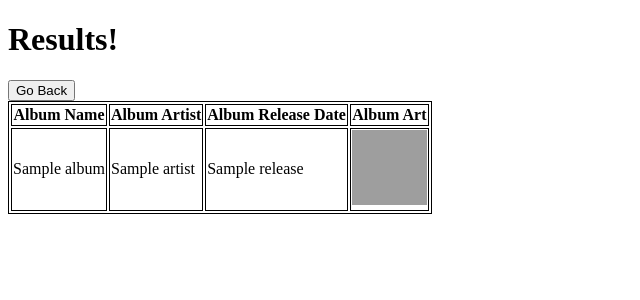
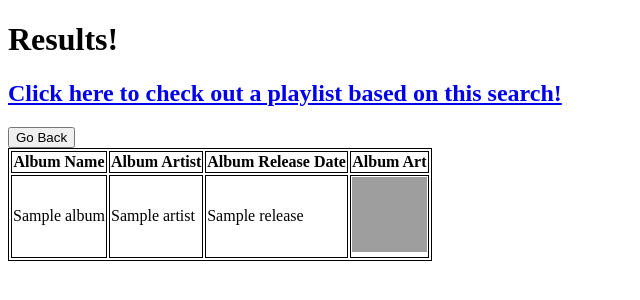
Before and after one commit to prd5249/finalproject, a Django app: template templates/results.html in a window 1280 px wide. Shown: the top 300 px of the page, without its empty margins (0-640 px from the left). Run offline with Django 5.2, Linux system fonts and the light colour scheme; the template is opened without the code that fills it: most values are stand-ins (such as "Sample title", 1, 10 or a date in 2020); grey boxes are pictures that could not be loaded.

Commit message:
Add Playlist logic

```diff
--- a/spotifyProj/views.py
+++ b/spotifyProj/views.py
@@ -22,6 +22,8 @@ def results(request):
     # We've built the search command to use, and now we check with Spotify
     # I'm trying to limit the results so there is less to parse
     topresults = spotify.search(search_query, limit=10, offset=0, type='album', market=None)
+    playlistResults = spotify.search(search_query, limit=10, offset=0, type='playlist', market=None)
+    playlistLink = playlistResults['playlists']['items'][0]['external_urls']['spotify']
     # The JSON object returns a lot of information, but I'm only looking for the top 10 album results
     shortresults = topresults['albums']['items']
     # If there are NO RESULTS, I need to show an error page, so I redirect the user to a specific view for that
@@ -50,6 +52,6 @@ def results(request):
 
     # After everything for this result is identified, create a zip object for easily navigating on the html page
     searchResults = zip(albumNameList, artistNameList, releaseDateList, albumArt)
-    context = { 'results' : searchResults }
+    context = { 'results' : searchResults, 'playlistLink' : playlistLink }
     # Create the webpage, passing in the results we've accumulated
     return render(request, "results.html", context)
--- a/templates/results.html
+++ b/templates/results.html
@@ -11,6 +11,7 @@
 </head>
 <body>
 <h1>Results!</h1>
+<h2><a href="{{ playlistLink }}"> Click here to check out a playlist based on this search!</a></h2>
 <! –– This button allows the user to go back to the main search page so they can try another query -->
 <button onclick="history.back()">Go Back</button>
 <! –– I'm putting the results in a table for readability -->
@@ -31,6 +32,7 @@
         <td><img src="{{ art }}" width="75" height="75"></td>
     </tr>
     {% endfor %}
+
 </table>
 </body>
 </html>
```
Also changed, not shown: 1 other file.
